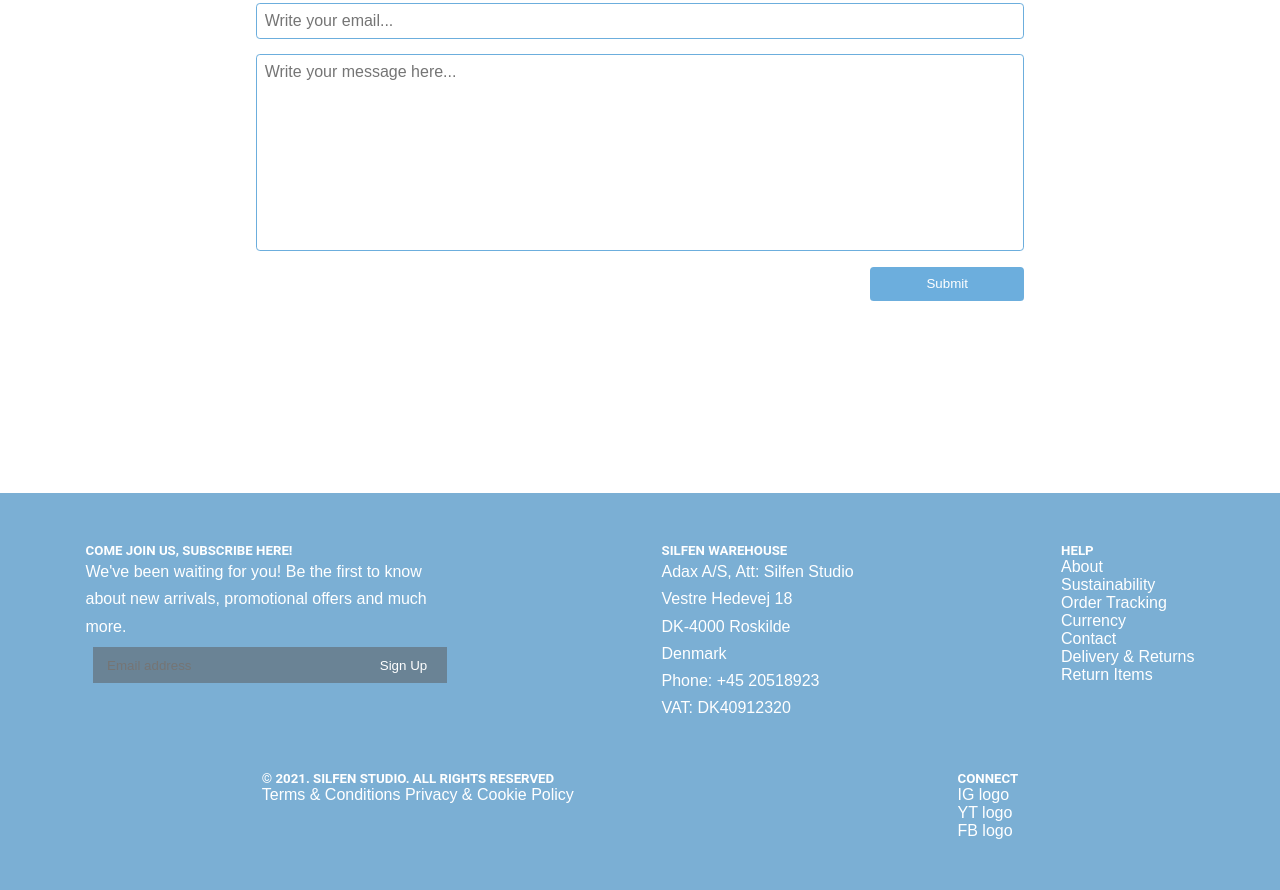
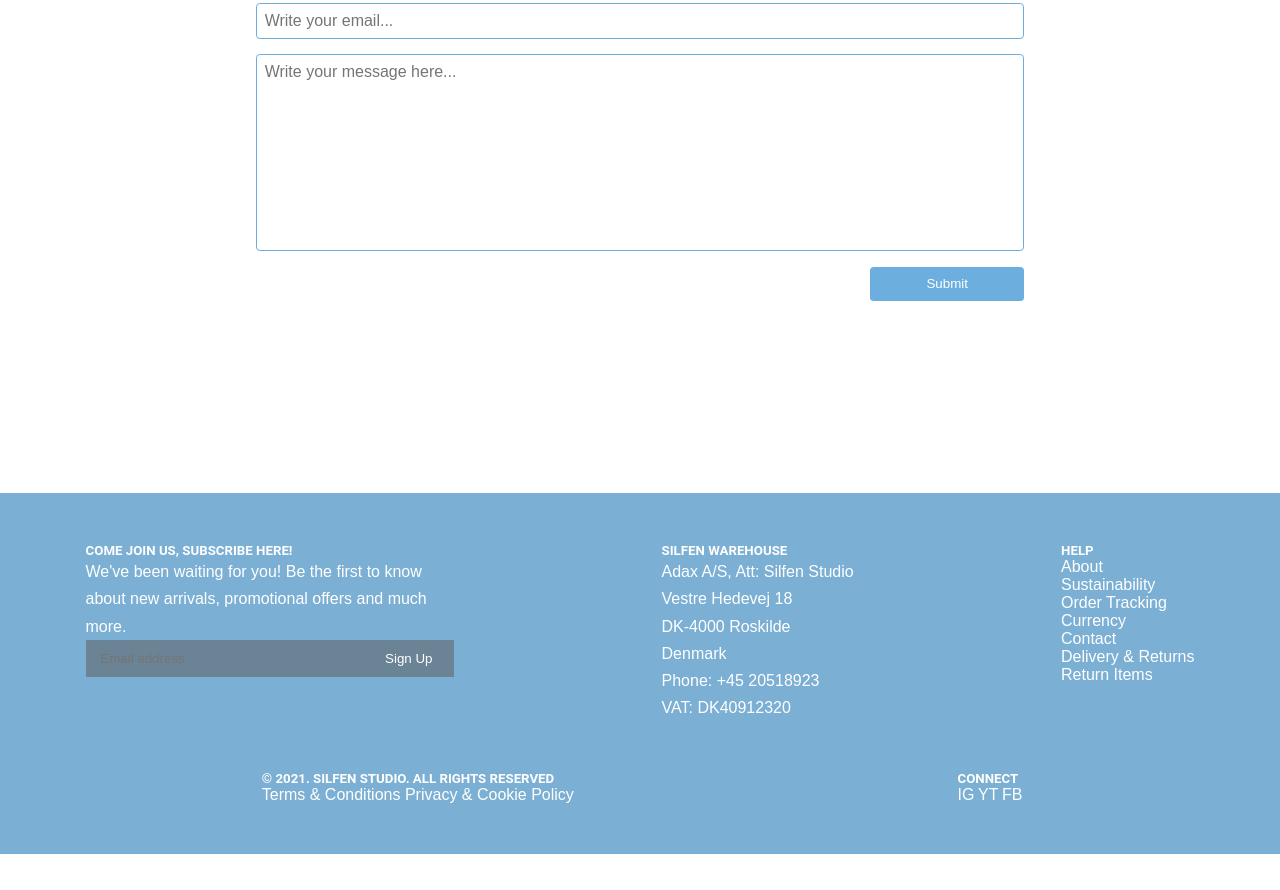
Before and after one commit to TessNJ/Silfen-Site, a plain HTML site: page index.html in a window 1280 px wide. Shown: the part 3380-4270 px from the top of the page. After the commit the page ends 4234 px from the top, so only its background shows below. Drawn offline with Linux system fonts and the light colour scheme.

Commit message:
footer fix

```diff
--- a/css/style.css
+++ b/css/style.css
@@ -41,13 +41,17 @@ footer ul {
 footer div {
   padding: 2%;
 }
+.connect {
+  display: flex;
+  flex-direction: row;
+  column-gap: 6%;
+}
 footer a {
   text-decoration: none;
   color: var(--secondary-font-colour);
 }
 footer form {
   background-color: #5a585880;
-  margin: 2%;
 }
 
 footer form input {
--- a/index.html
+++ b/index.html
@@ -256,10 +256,10 @@
         </div>
         <div>
           <h5>CONNECT</h5>
-          <ul>
-            <li><a href="#">IG logo</a></li>
-            <li><a href="#">YT logo</a></li>
-            <li><a href="#">FB logo</a></li>
+          <ul class="connect">
+            <li><a href="#">IG</a></li>
+            <li><a href="#">YT</a></li>
+            <li><a href="#">FB</a></li>
           </ul>
         </div>
       </section>
```
